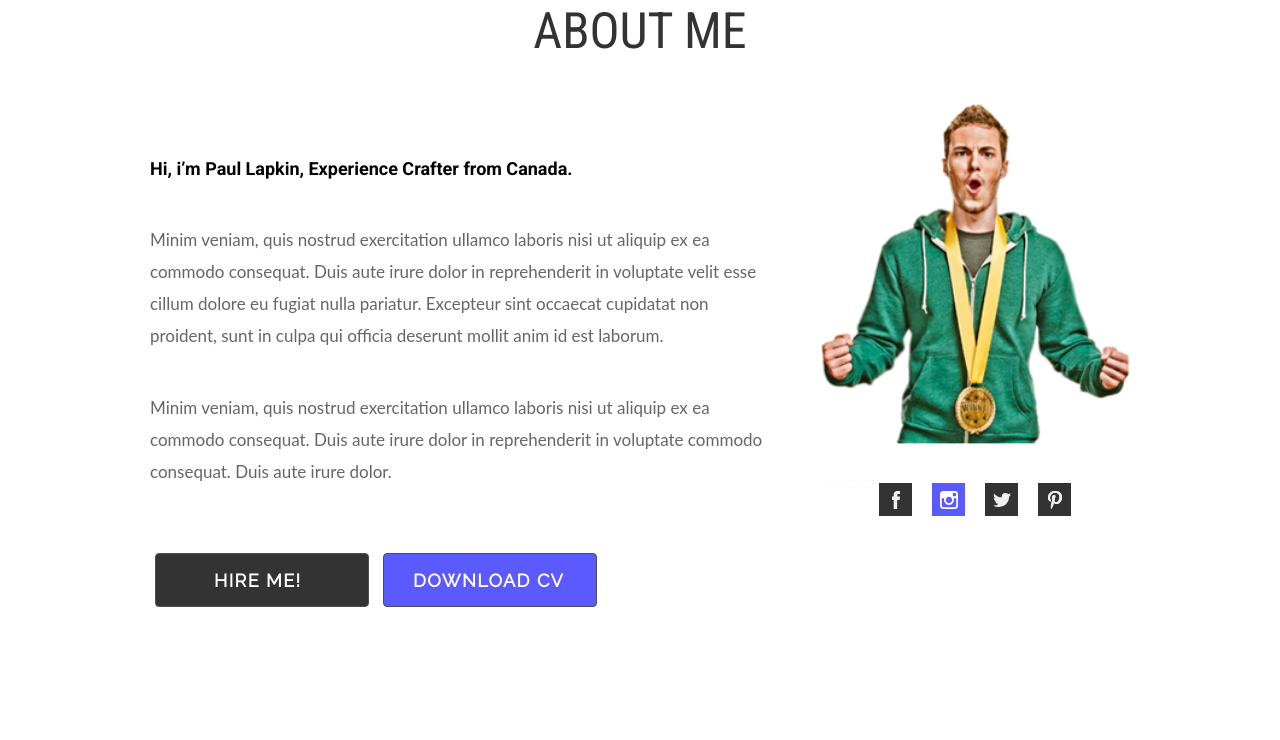
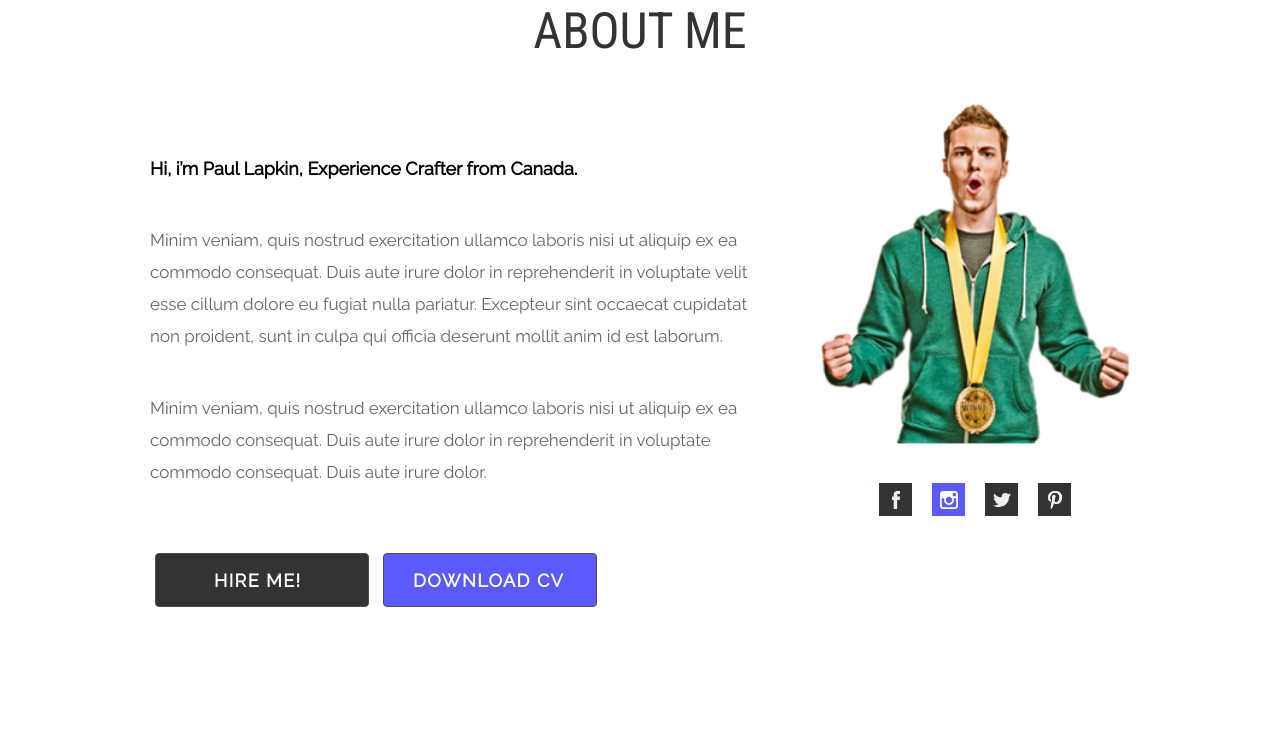
Before and after one commit to kamilbaczynski/photographer-portfolio, a website: page src/content/index.html in a window 1280 px wide. Shown: the part 947-1687 px from the top of the page. Drawn offline with nearby package versions, Linux system fonts and the light colour scheme; files that its build step writes are made by us from their sources; files whose address does not match are found by name.

Commit message:
Style: Font change in header and paragraphs in section about

```diff
--- a/src/scss/modules/section-about.scss
+++ b/src/scss/modules/section-about.scss
@@ -25,7 +25,7 @@
 	&__header {
 		margin: 60px 0 45px 0;
 		color: #000000;
-		font-family: Roboto;
+		font-family: 'Raleway';
 		font-size: 18px;
 		font-weight: 700;
 	}
@@ -33,7 +33,7 @@
 	&__paragraph {
 		opacity: 0.6;
 		color: #000000;
-		font-family: Lato;
+		font-family: 'Raleway';
 		font-size: 17px;
 		font-weight: 400;
 		line-height: 32px;
```
